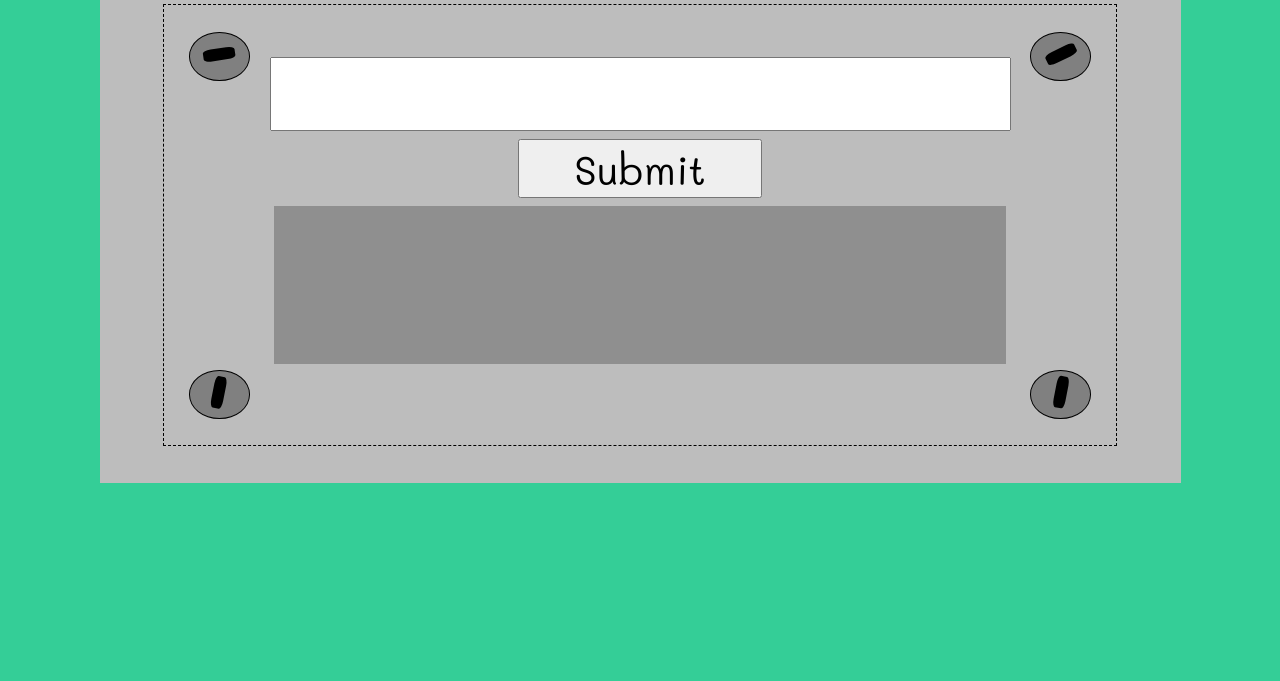
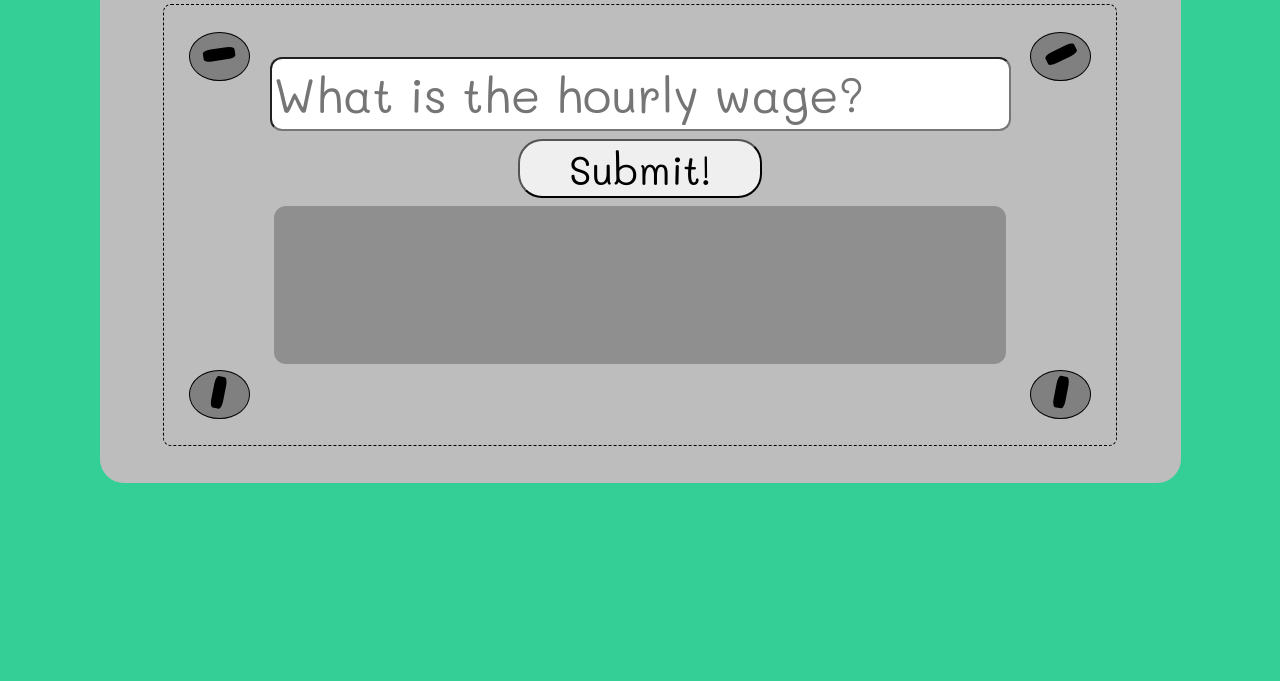
Before and after one commit to Kmolina009/wage2salary-Calculator, a plain HTML site: page index.html in a window 1280 px wide. Shown: the part 247-928 px from the top of the page. Drawn offline with Linux system fonts and the light colour scheme.

Commit message:
added placeholder text to text input,small edit to submission-input text

```diff
--- a/index.html
+++ b/index.html
@@ -23,8 +23,8 @@
             </div>
             <div class="form-container">
           <form data-form="wage-2-yearly">
-            <input type="text" name="wage-2-salary-input" id="" />
-            <input type="button" value="Submit" />
+            <input type="text" name="wage-2-salary-input" id="" placeholder="What is the hourly wage?"/>
+            <input type="button" value="Submit!" />
           </form>
           <!-- Output -->
           <div data-container="wage-2-yearly-output">
--- a/style/_wage2salary-form.sass
+++ b/style/_wage2salary-form.sass
@@ -10,6 +10,7 @@
     height: 602px
     width: 1081px
     margin: 10% auto
+    border-radius: 1.5rem
     h1
         font-family: 'Mali', cursive
         margin: 2.75% 0
@@ -20,7 +21,7 @@
         display: flex
         border: 1px dashed black
         padding: 10px
-
+        border-radius: .5rem
     .form-container
         display: flex
         width: 928px
@@ -39,6 +40,7 @@
         input[type="text"]
             width: 733px
             height: 68px
+            border-radius: .75rem
             font-size: 3rem
             font-family: 'Mali', script
         input[type="button"]
@@ -47,6 +49,7 @@
             font-size: 2.5rem
             font-family: 'Mali', cursive
             font-weight: 400
+            border-radius: 1.5rem
     div[data-container=wage-2-yearly-output]
         height:158px
         width: 732px
@@ -56,3 +59,4 @@
         text-align: center
         line-height: 9rem
         font-weight: 700
+        border-radius: .75rem
```
Also changed, not shown: style.css.
